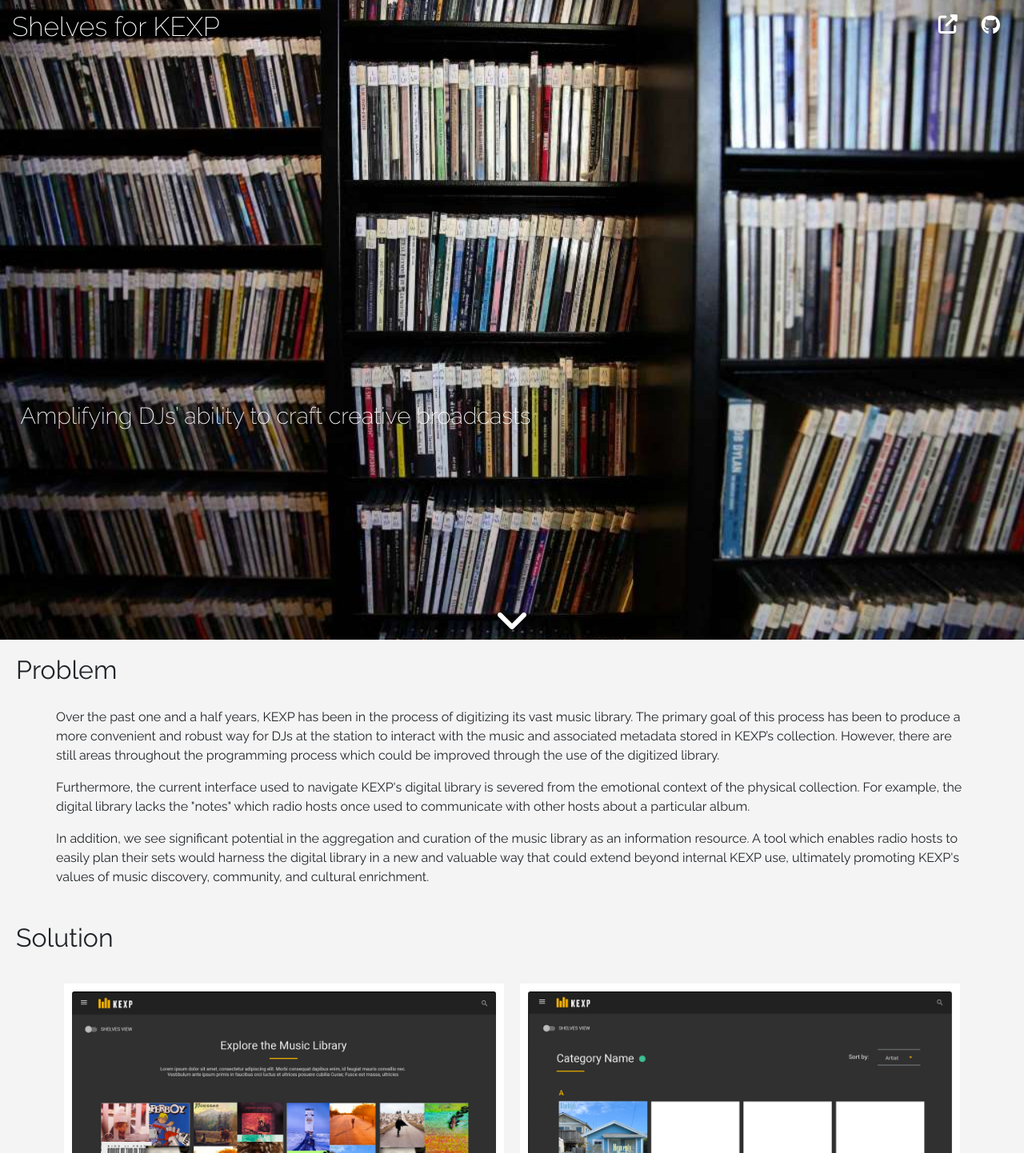
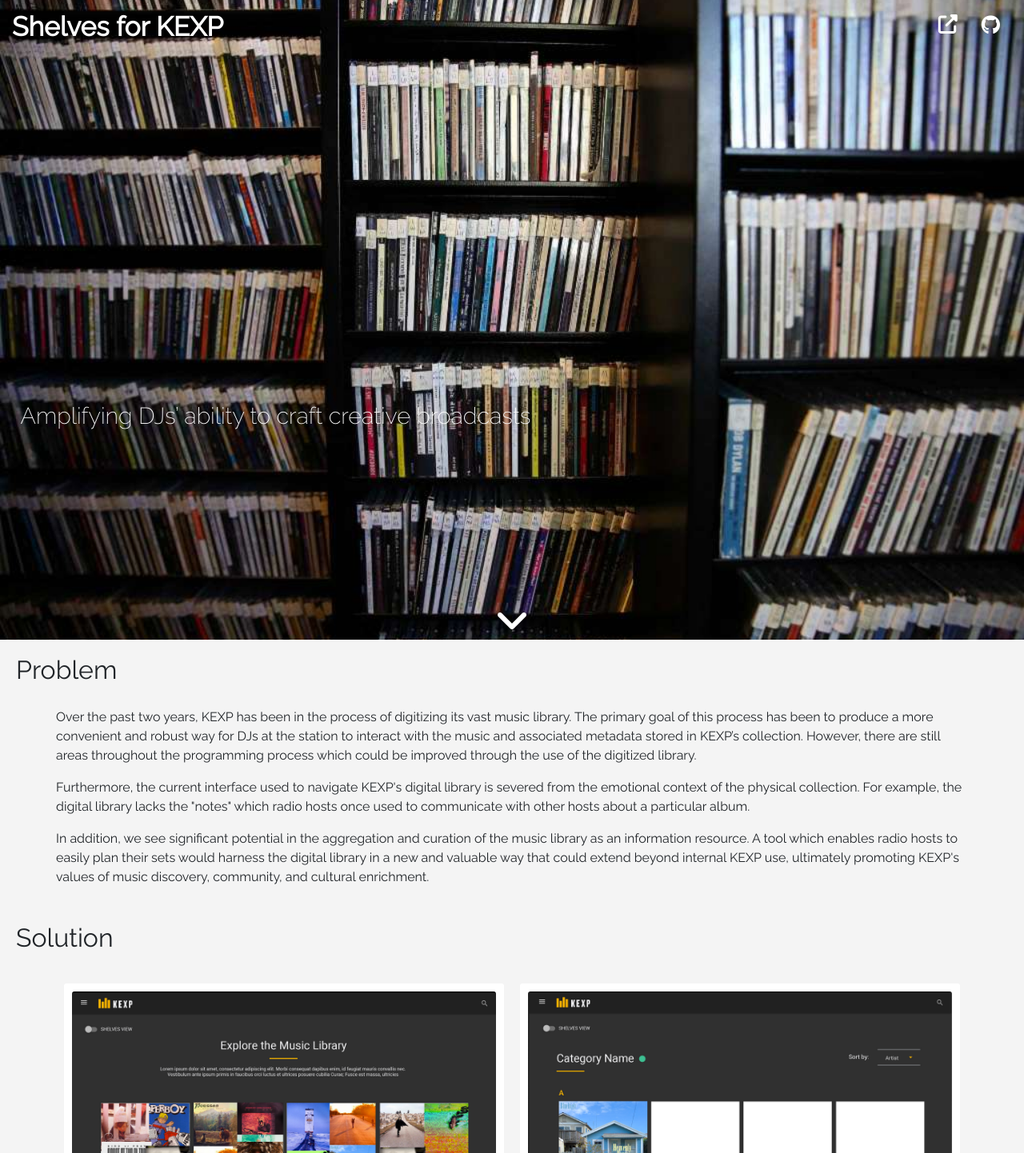
Before and after one commit to KEXPCapstone/demo, a React (Create React App) app: page / in a window 1280 px wide. Shown: the top 1442 px of the page at 80% size. Built offline with nearby package versions, Linux system fonts and the light colour scheme; some icons are missing; a web font is replaced by a local one.

Commit message:
Update down arrow link

```diff
--- a/src/App.css
+++ b/src/App.css
@@ -32,6 +32,7 @@
   font-weight: 200;
   margin-top: 15px;
   margin-right: 0;
+  font-weight: bold;
 }
 
 nav {
--- a/src/App.js
+++ b/src/App.js
@@ -32,13 +32,13 @@
             <p>Amplifying DJs’ ability to craft creative broadcasts</p>
           </div>
           <div className="arrowContainer">
-            <a href="#projects"><i className="fa fa-angle-down fa-3x faa-passing animated"></i></a>
+            <a href="#solution"><i className="fa fa-angle-down fa-3x faa-passing animated"></i></a>
           </div>
         </section>
         <section id="problem">
           <h2>Problem</h2>
           <div className="flex-container container">
-            <p>Over the past one and a half years, KEXP has been in the process of digitizing its vast music library. The primary goal of this process has been to produce a more convenient and robust way for DJs at the station to interact with the music and associated metadata stored in KEXP’s collection. However, there are still areas throughout the programming process which could be improved through the use of the digitized library.</p>
+            <p>Over the past two years, KEXP has been in the process of digitizing its vast music library. The primary goal of this process has been to produce a more convenient and robust way for DJs at the station to interact with the music and associated metadata stored in KEXP’s collection. However, there are still areas throughout the programming process which could be improved through the use of the digitized library.</p>
             <p>Furthermore, the current interface used to navigate KEXP's digital library is severed from the emotional context of the physical collection. For example, the digital library lacks the "notes" which radio hosts once used to communicate with other hosts about a particular album. </p>
             <p>In addition, we see significant potential in the aggregation and curation of the music library as an information resource. A tool which enables radio hosts to easily plan their sets would harness the digital library in a new and valuable way that could extend beyond internal KEXP use, ultimately promoting KEXP's values of music discovery, community, and cultural enrichment. </p>
 
```
